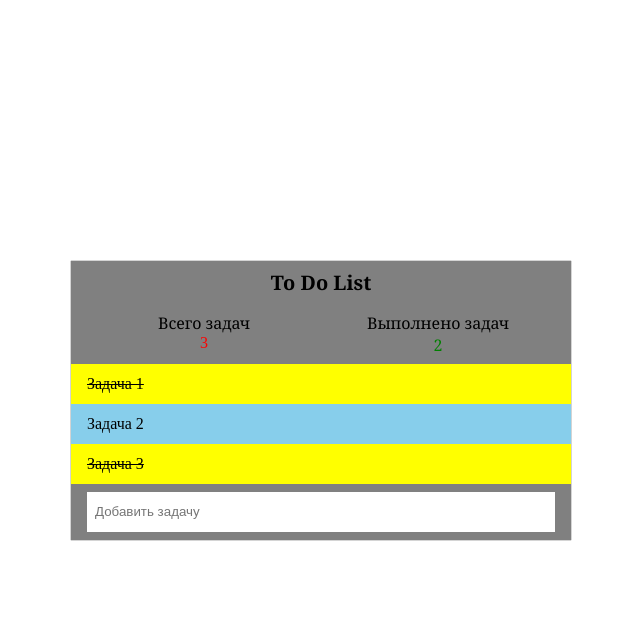
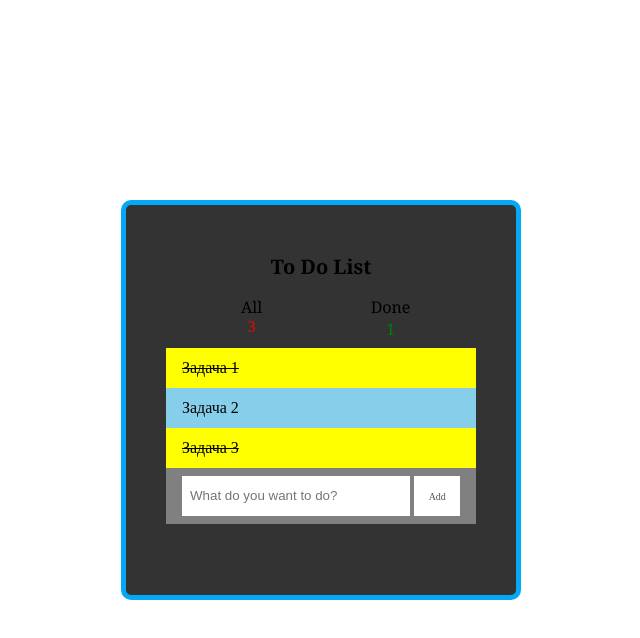
Before and after one commit to dbesaeva/course_work, a plain HTML site: page index.html in a window 1280 px wide. Both pictures are taken after a click on the element "Задача 1". Shown: the whole page, without its empty margins (319-959 px from the left). Drawn offline with Linux system fonts and the light colour scheme.

Commit message:
refactoring1

```diff
--- a/index.html
+++ b/index.html
@@ -15,25 +15,28 @@
 			<div class="app__title"><span class="app__title-text">To Do List</span></div>
 			<div class="app__info">
 				<div class="app__info-item">
-					<span class="app__info-text">Всего задач</span>
+					<span class="app__info-text">All</span>
 					<span class="app__info-number" id="js-all-tasks"></span>
 				</div>
 				<div class="app__info-item">
-					<span class="app__info-text">Выполнено задач</span>
+					<span class="app__info-text">Done</span>
 					<span class="app__info-number_done" id="js-done-tasks"></span>
 				</div>
 			</div>
 		</div>
 		<div class="app__body">
 			<ul class="app__list" id="app__list"></ul>
+
 		</div>
 		<div class="app__footer">
-            <input class="app__task-new" id="app__task-new" placeholder="Добавить задачу">
+			<input class="app__task-new" id="app__task-new" placeholder="What do you want to do?">
+			<span onclick="newElement()" class="addBtn">Add</span>
 
 		</div>
 	</div>
 </div>
 
+<script src="task-manager.js"></script>
 <script src="list.js"></script>
 </body>
 </html>
--- a/list.js
+++ b/list.js
@@ -1,16 +1,22 @@
 (function () {
+    let tasksList = document.getElementById("app__list");
+    let allTasks = document.getElementById("js-all-tasks");
+    let doneTasks = document.getElementById("js-done-tasks");
+
+        let taskManager = new TaskManager(tasksList, allTasks, doneTasks);
+
     let tasks = {
             current: [{
-                taskId: doId(),
+                taskId: taskManager.doId(),
                 taskContent: "Задача 1",
                 taskState: "current"
             }, {
-                taskId: doId(),
+                taskId: taskManager.doId(),
                 taskContent: "Задача 2",
                 taskState: "current"
             }],
             done: [{
-                taskId: doId(),
+                taskId: taskManager.doId(),
                 taskContent: "Задача 3",
                 taskState: "done"
             }],
@@ -20,99 +26,27 @@
             get doneTasks() {
                 return this.done.length;
             }
-        },
-        tasksList = document.getElementById("app__list"),
-        allTasks = document.getElementById("js-all-tasks"),
-        doneTasks = document.getElementById("js-done-tasks"),
-        addNewTaskField = document.getElementById("app__task-new");
+        };
+
+        taskManager.setTasks(tasks);
+       let addNewTaskField = document.getElementById("app__task-new");
 
     function INIT() {
         for (const item of tasks.current) {
-            createItem(item);
+            taskManager.createItem(item);
         }
         for (const item of tasks.done) {
-            createItem(item);
+            taskManager.createItem(item);
         }
         allTasks.innerHTML = tasks.allTasks;
         doneTasks.innerHTML = tasks.doneTasks;
     }
 
-    function createItem(el) {
-        let item = document.createElement('li'),
-            remove = document.createElement('div'),
-            text = document.createElement('span');
-        remove.classList.add('app__list-remove');
-        remove.addEventListener('click', function () {
-            removeTask(this);
-        });
-        text.classList.add('app__list-text');
-        text.addEventListener('click', function () {
-            doneTask(this);
-        });
-        switch (el.taskState) {
-            case 'done':
-                item.classList.add('app__list-item', 'app__list-item--done');
-                break;
-            default:
-                item.classList.add('app__list-item');
-        }
-        item.id = el.taskId;
-        text.innerHTML = el.taskContent;
-        item.appendChild(text);
-        item.appendChild(remove);
-        tasksList.appendChild(item);
-    }
-
-    function doneTask(el) {
-        let elem = el.parentNode,
-            elemId = elem.id,
-            elemState = elem.classList.contains('app__list-item--done');
-
-        const [itemsRemove, itemsAdd] = elemState ? [tasks.done, tasks.current] : [tasks.current, tasks.done];
-        elem.classList.toggle('app__list-item--done');
-        for (const [index, item] of itemsRemove.entries()) {
-            if (item.taskId !== elemId) continue;
-            itemsAdd.push(item);
-            itemsRemove.splice(index, 1);
-        }
-        doneTasks.innerHTML = tasks.doneTasks;
-    }
-
-    function removeTask(el) {
-        let removeEl = el.parentNode,
-            removeElId = removeEl.id,
-            removeElState = removeEl.classList.contains('app__list-item--done');
-
-        removeEl.remove();
-        const items = removeElState ? tasks.done : tasks.current;
-        for (const [index, item] of items.entries()) {
-            if (item.taskId !== removeElId) continue;
-            items.splice(index, 1);
-        }
-        allTasks.innerHTML = tasks.allTasks;
-        doneTasks.innerHTML = tasks.doneTasks;
-    }
-
-    function addTasks(str) {
-        let elem = {
-            taskId: doId(),
-            taskContent: str,
-            taskState: "current"
-        };
-        tasks.current.push(elem);
-        createItem(elem);
-        allTasks.innerHTML = tasks.allTasks;
-    }
-
-    function doId() {
-        return Math.random().toString(36).substr(2, 16);
-    }
-
     INIT();
 
-    addNewTaskField.addEventListener('keyup',function (e) {
+    addNewTaskField.addEventListener('keyup', function (e) {
         if(e.keyCode === 13) {
-            addTasks(this.value);
+            taskManager.addTasks(this.value);
             this.value = "";
         }
     })
--- a/style.css
+++ b/style.css
@@ -23,13 +23,24 @@ li {
   height: 100%; }
 
 .app {
-  box-shadow: 0 0 1px 0 black;
+  position: absolute;
+    top: 50%;
+    left: 50%;
+    transform: translate(-50%, -50%);
+    width: 400px;
+    height: 400px;
+    padding: 40px;
+    background: rgba(0, 0, 0, 0.8);
+    box-sizing: border-box;
+    border-radius: 10px;
+    border: 5px #03a9f4 solid;
+  /* box-shadow: 0 0 1px 0 black;
   display: flex;
   flex-direction: column;
   max-width: 500px;
   width: 100%; }
   .app__header {
-    background-color:#808080;
+    background-color:#808080;  */
 }
   .app__title {
     font-size: 20px;
@@ -65,6 +76,21 @@ li {
       background-color: yellow; }
       .app__list-item.app__list-item--done .app__list-text {
         text-decoration: line-through; }
+        /* .material-icons li {
+          font-family: 'Material Icons';
+            font-weight: normal;
+            font-style: normal;
+            font-size: 14px;
+            line-height: 1;
+            letter-spacing: normal;
+            text-transform: none;
+            display: inline-block;
+            white-space: nowrap;
+            word-wrap: normal;
+            direction: ltr;
+            -webkit-font-feature-settings: 'liga';
+            -webkit-font-smoothing: antialiased;
+        } */
   .app__list-text {
     cursor: pointer;
     flex: 1;
@@ -100,9 +126,9 @@ li {
   .app__task-new {
     border: 0;
     line-height: 40px;
-    min-height: 40px;
+    min-height: 30px;
     padding: 0 8px;
-    width: 100%; }
+    width: 82%; }
 
     .app__info-number {
         color: red;
@@ -115,3 +141,24 @@ li {
     .app__info-text {
         font-family: Georgia, serif;
     }
+
+    /* @font-face {
+      font-family: 'Material Icons';
+      font-style: normal;
+      font-weight: 400;
+      src: url(https://fonts.gstatic.com/s/materialicons/v32/2fcrYFNaTjcS6g4U3t-Y5ZjZjT5FdEJ140U2DJYC3mY.woff2) format('woff2');
+    } */
+
+
+    .addBtn {
+      padding: 14.5px;
+      width: 16.5%;
+      background: white;
+      color: #555;
+      float: right;
+      text-align: center;
+      font-size: 10px;
+      cursor: pointer;
+      transition: 0.3s;
+      border-radius: 0;
+    }
--- /dev/null
+++ b/task-manager.js
@@ -0,0 +1,89 @@
+class TaskManager
+{
+
+    constructor(tasksListDomEl, allTasksDomEl, doneTasksDomEl) {
+        this.tasksListDomEl = tasksListDomEl;
+        this.allTasksDomEl = allTasksDomEl;
+        this.doneTasksDomEl = doneTasksDomEl;
+        this.tasks = {};
+    }
+
+    setTasks(tasks) {
+        this.tasks = tasks;
+    }
+
+    createItem(el) {
+        let self = this;
+
+        let item = document.createElement('li'),
+            remove = document.createElement('div'),
+            text = document.createElement('span');
+        remove.classList.add('app__list-remove');
+        remove.addEventListener('click', function () {
+            self.removeTask(this);
+        });
+        text.classList.add('app__list-text');
+        text.addEventListener('click', function () {
+            self.doneTask(this);
+        });
+        switch (el.taskState) {
+            case 'done':
+                item.classList.add('app__list-item', 'app__list-item--done');
+                break;
+            default:
+                item.classList.add('app__list-item');
+        }
+        item.id = el.taskId;
+        text.innerHTML = el.taskContent;
+        item.appendChild(text);
+        item.appendChild(remove);
+        this.tasksListDomEl.appendChild(item);
+    }
+
+    doneTask(el) {
+        let elem = el.parentNode,
+            elemId = elem.id,
+            elemState = elem.classList.contains('app__list-item--done');
+
+        const [itemsRemove, itemsAdd] = elemState ? [this.tasks.done, this.tasks.current] : [this.tasks.current, this.tasks.done];
+        elem.classList.toggle('app__list-item--done');
+        for (const [index, item] of itemsRemove.entries()) {
+            if (item.taskId !== elemId) continue;
+            itemsAdd.push(item);
+            itemsRemove.splice(index, 1);
+        }
+        this.doneTasksDomEl.innerHTML = tasks.doneTasks;
+    }
+
+    removeTask(el) {
+        let removeEl = el.parentNode,
+            removeElId = removeEl.id,
+            removeElState = removeEl.classList.contains('app__list-item--done');
+
+        removeEl.remove();
+        const items = removeElState ? this.tasks.done : this.tasks.current;
+        for (const [index, item] of items.entries()) {
+            if (item.taskId !== removeElId) continue;
+            items.splice(index, 1);
+        }
+        this.allTasksDomEl.innerHTML = this.tasks.allTasks;
+        this.doneTasksDomEl.innerHTML = this.tasks.doneTasks;
+    }
+
+    addTasks(str) {
+        let self = this;
+
+        let elem = {
+            taskId: self.doId(),
+            taskContent: str,
+            taskState: "current"
+        };
+        this.tasks.current.push(elem);
+        self.createItem(elem);
+        this.allTasksDomEl.innerHTML = this.tasks.allTasks;
+    }
+
+    doId() {
+        return Math.random().toString(36).substr(2, 16);
+    }
+}
```
Also changed, not shown: webpack.config.js (added).
